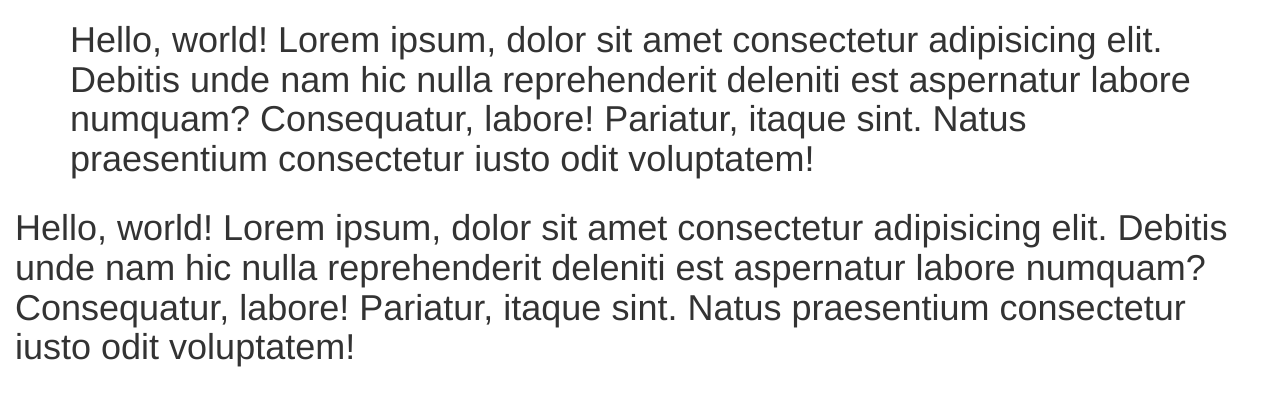
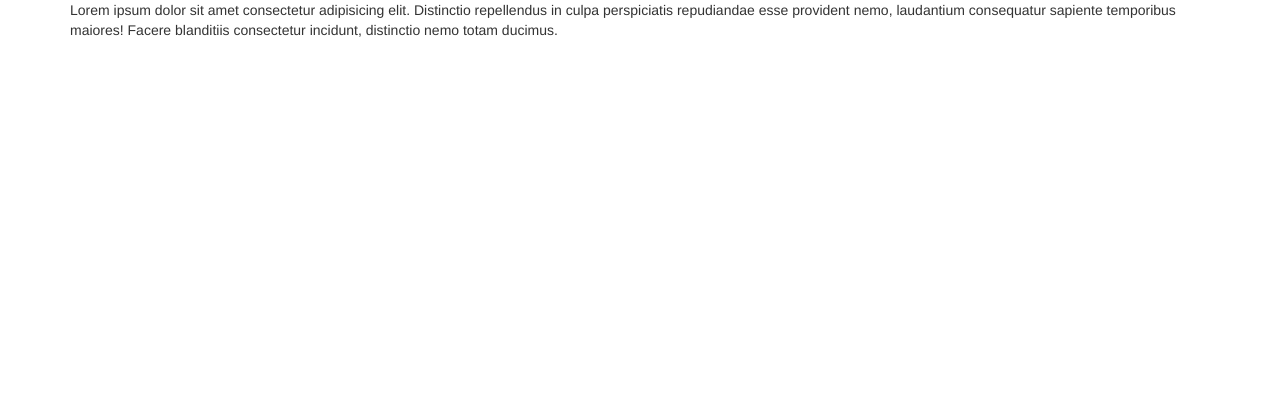
Before and after one commit to Stanley-Ugo/Bootstrap-3.3.7-Tutorial, a plain HTML site: page index.html in a window 1280 px wide. Drawn offline with nearby package versions, Linux system fonts and the light colour scheme.

Commit message:
using the bootstrap grid system

```diff
--- a/index.html
+++ b/index.html
@@ -19,11 +19,11 @@
   </head>
   <body>
     <div class="container">
-        <h1>Hello, world! Lorem ipsum, dolor sit amet consectetur adipisicing elit. Debitis unde nam hic nulla reprehenderit deleniti est aspernatur labore numquam? Consequatur, labore! Pariatur, itaque sint. Natus praesentium consectetur iusto odit voluptatem!</h1>
-    </div>
-
-    <div class="container-fluid">
-        <h1>Hello, world! Lorem ipsum, dolor sit amet consectetur adipisicing elit. Debitis unde nam hic nulla reprehenderit deleniti est aspernatur labore numquam? Consequatur, labore! Pariatur, itaque sint. Natus praesentium consectetur iusto odit voluptatem!</h1>
+        <div class="row">
+            <div class="col-md-12">
+                <p>Lorem ipsum dolor sit amet consectetur adipisicing elit. Distinctio repellendus in culpa perspiciatis repudiandae esse provident nemo, laudantium consequatur sapiente temporibus maiores! Facere blanditiis consectetur incidunt, distinctio nemo totam ducimus.</p>
+            </div>
+        </div>
     </div>
 
     <!-- jQuery (necessary for Bootstrap's JavaScript plugins) -->
```
